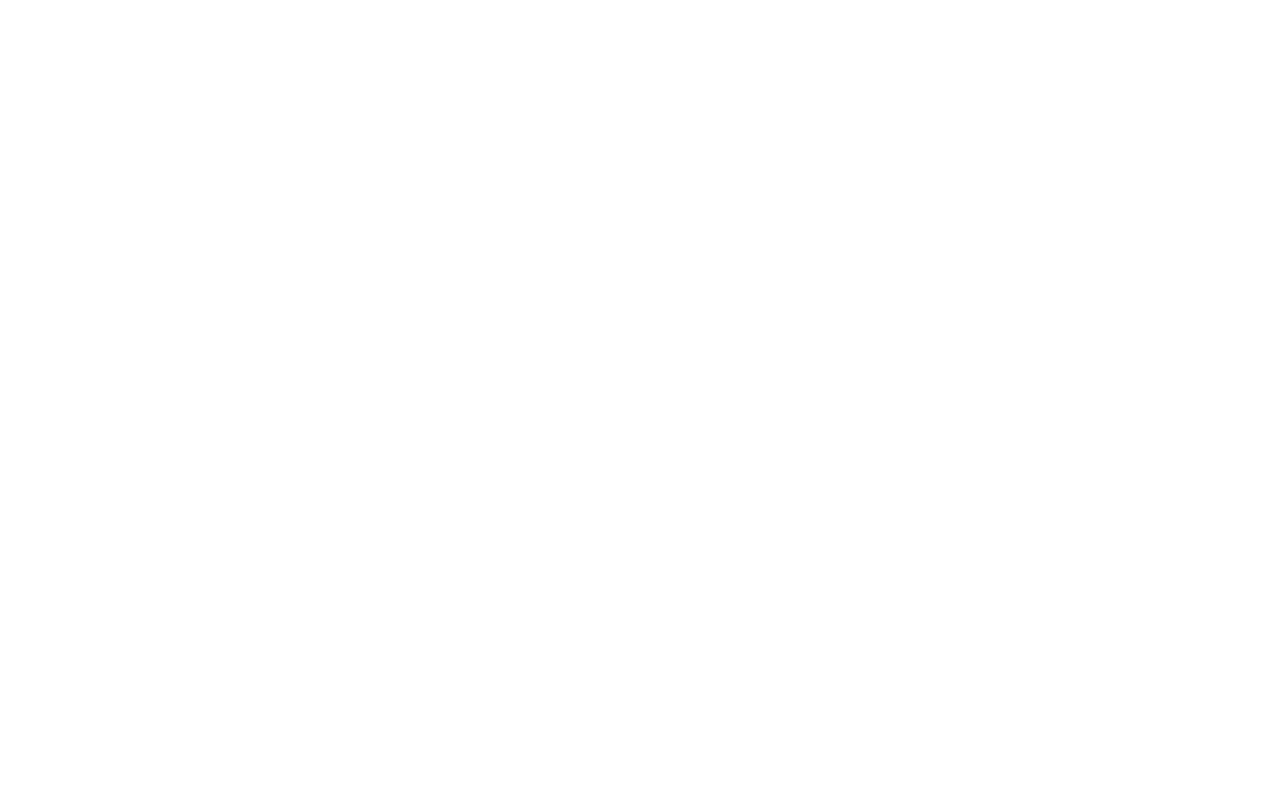
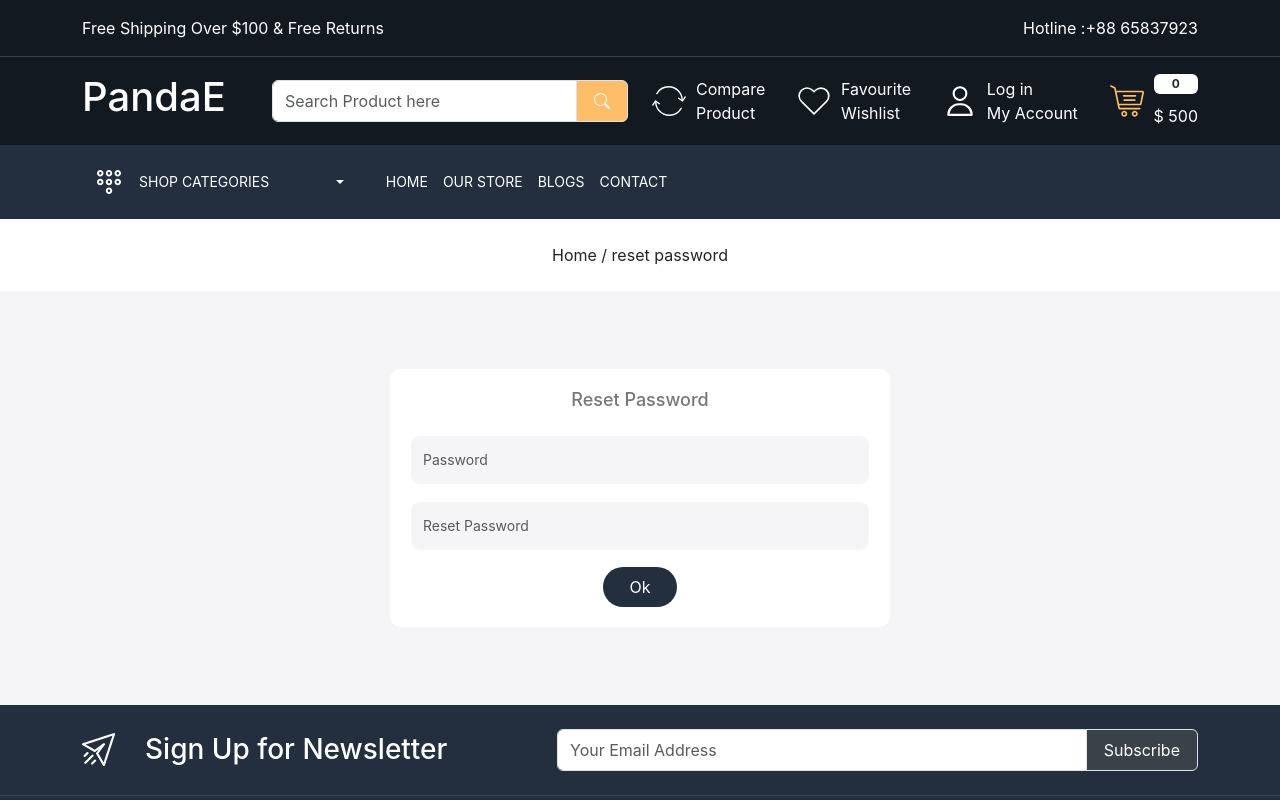
Before and after one commit to nrasel/ecommerce-mern, a React (Create React App) app: page /reset in a window 1280 px wide. Before the commit this address had no page. Shown: the top 800 px of the page. Built offline with nearby package versions, Linux system fonts and the light colour scheme; a web font is replaced by a local one.

Commit message:
reset ok

```diff
--- a/src/App.js
+++ b/src/App.js
@@ -10,6 +10,7 @@
 import Home from "./pages/Home";
 import Login from "./pages/Login";
 import OurStore from "./pages/OurStore";
+import ResetPassword from "./pages/ResetPassword";
 import SignUp from "./pages/SignUp";
 import Wishlist from "./pages/Wishlist";
 
@@ -30,6 +31,7 @@
             <Route path="login" element={<Login />} />
             <Route path="forgot-password" element={<ForgotPassword />} />
             <Route path="sign-up" element={<SignUp />} />
+            <Route path="reset" element={<ResetPassword />} />
           </Route>
         </Routes>
       </BrowserRouter>
--- a/src/pages/ForgotPassword.js
+++ b/src/pages/ForgotPassword.js
@@ -23,7 +23,7 @@
                   <div>
                     <div>
                       <input
-                        type="password"
+                        type="text"
                         placeholder="Email"
                         name="email"
                         className="form-control"
--- a/src/pages/Login.js
+++ b/src/pages/Login.js
@@ -28,7 +28,7 @@
                     </div>
                     <div className="mt-2">
                       <input
-                        type="text"
+                        type="password"
                         name="password"
                         placeholder="Password"
                         className="form-control"
@@ -37,12 +37,12 @@
                     <div className="mt-3">
                       <Link to="/forgot-password">Forgot Password?</Link>
                       <div className="d-flex mt-3 justify-content-center ">
-                        <button type="submit" className="button border-0">
+                        <Link to="/sign-up" className="button signup ">
+                          SignUp
+                        </Link>
+                        <button type="submit" className="button border-0 ms-3">
                           Login
                         </button>
-                        <Link to="/sign-up" className="button signup ms-3">
-                          SignUp
-                        </Link>
                       </div>
                     </div>
                   </div>
--- a/src/pages/ResetPassword.js
+++ b/src/pages/ResetPassword.js
@@ -0,0 +1,55 @@
+import React from "react";
+import { Helmet } from "react-helmet";
+import BreadCrumb from "../components/BreadCrumb";
+
+const ResetPassword = () => {
+  return (
+    <div>
+      <Helmet>
+        <title>Reset Password</title>
+      </Helmet>
+      <BreadCrumb title="reset password" />
+      <div className="login-wrapper home-wrapper-2 py-5">
+        <div className="">
+          <div className="row">
+            <div className="col-12">
+              <div className="auth-card">
+                <h3 className="text-center">Reset Password</h3>
+
+                <form className="d-flex flex-column gap-15" action="">
+                  <div>
+                    <div className="mt-3">
+                      <input
+                        type="password"
+                        placeholder="Password"
+                        name="password"
+                        className="form-control"
+                      />
+                    </div>
+                    <div className="mt-3">
+                      <input
+                        type="password"
+                        placeholder="Reset Password"
+                        name="password"
+                        className="form-control"
+                      />
+                    </div>
+                    <div className="mt-3">
+                      <div className="d-flex mt-3 justify-content-center gap-15 align-items-center flex-column">
+                        <button type="submit" className="button border-0">
+                          Ok
+                        </button>
+                      </div>
+                    </div>
+                  </div>
+                </form>
+              </div>
+            </div>
+          </div>
+        </div>
+      </div>
+    </div>
+  );
+};
+
+export default ResetPassword;
--- a/src/pages/SignUp.js
+++ b/src/pages/SignUp.js
@@ -15,7 +15,7 @@
           <div className="row">
             <div className="col-12">
               <div className="auth-card">
-                <h3 className="text-center">Login</h3>
+                <h3 className="text-center">Sign Up</h3>
                 <form className="d-flex flex-column gap-15" action="">
                   <div>
                     <div>
@@ -52,10 +52,16 @@
                     </div>
                     <div className="mt-3">
                       <div className="d-flex mt-3 justify-content-center ">
-                        <button type="submit" className="button border-0">
+                        <Link
+                          to="/login"
+                          type="submit"
+                          className="button signup"
+                        >
                           Login
+                        </Link>
+                        <button type="submit" className="button border-0 ms-3">
+                          SignUp
                         </button>
-                        <Link className="button signup ms-3">SignUp</Link>
                       </div>
                     </div>
                   </div>
```
